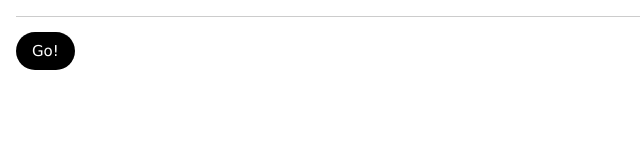
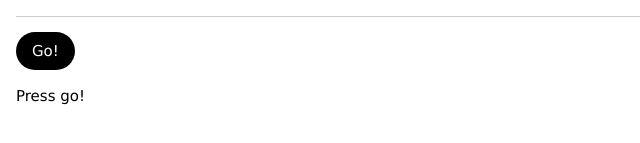
Before and after one commit to TheElementGuy/rag-damage-calculator, a plain HTML site: page index.html in a window 1280 px wide. Shown: the part 407-550 px from the top of the page, 0-640 px from the left. Drawn offline with nearby package versions, Linux system fonts and the light colour scheme.

Commit message:
Update index.html

```diff
--- a/index.html
+++ b/index.html
@@ -27,7 +27,7 @@
 					var dice = document.getElementById("dice");
 					var defense = document.getElementById("defense");
 					var attack = dice.value*5*strength.value-(4*(espeed.value-pspeed-value))-defense.value;
-					alert(attack);
+
 				}
 			</script>
 		</header>
@@ -54,5 +54,8 @@
 			</p>
 			<button class="w3-button w3-round-xxlarge w3-black w3-theme-hover" onclick="calculateDamage()">Go!</button>
 		</form>
+		<div class="w3-container">
+			<p>Press go!</p>
+		</div>
 	</body>
 </html>
```
